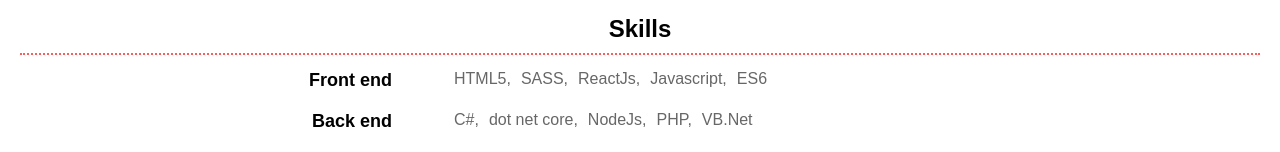
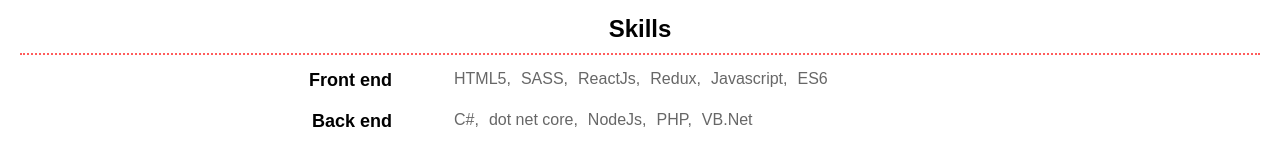
Before and after one commit to Redfern/Portfolio, a React (Create React App) app: page / in a window 1280 px wide. Shown: the part 322-474 px from the top of the page. Built offline with nearby package versions, Linux system fonts and the light colour scheme.

Commit message:
added redux to skills

```diff
--- a/src/components/Projects.jsx
+++ b/src/components/Projects.jsx
@@ -2,10 +2,6 @@
 import styled from 'styled-components';
 import Project from './Project.jsx';
 import { projects } from '../data/projects.json';
-
-const StyledHeader = styled.h2`
-    padding: 20px;
-`;
 
 const StyledProjects = styled.div`
     padding: 20px;
@@ -18,13 +14,10 @@
 `;
 
 const Projects = () => (
-    <React.Fragment>
-
-        <StyledProjects>
+    <StyledProjects>
         <h2>Personal projects</h2>
                 {projects.map(item => <Project key={item.title} {...item} />)}
-        </StyledProjects>
-    </React.Fragment>
+    </StyledProjects>
 );
 
 export default Projects;
--- a/src/data/skills.json
+++ b/src/data/skills.json
@@ -3,7 +3,7 @@
         {
             "title": "Front end",
             "skills": [
-                "HTML5", "SASS", "ReactJs", "Javascript", "ES6"
+                "HTML5", "SASS", "ReactJs", "Redux", "Javascript", "ES6"
             ]
         },
         {
```
